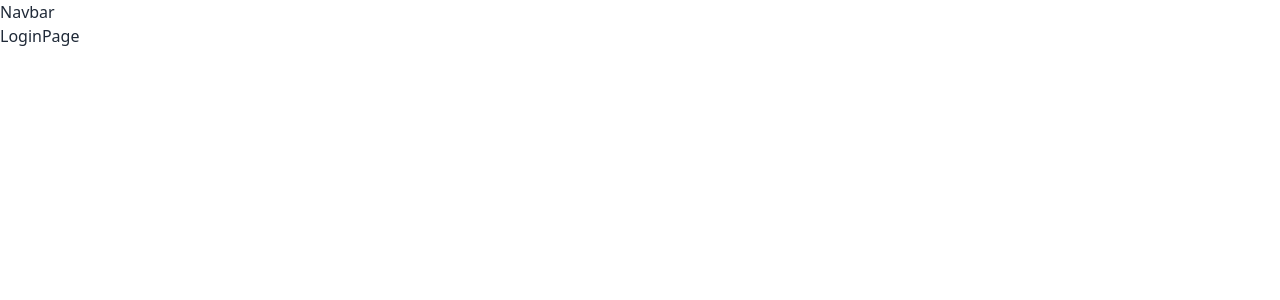
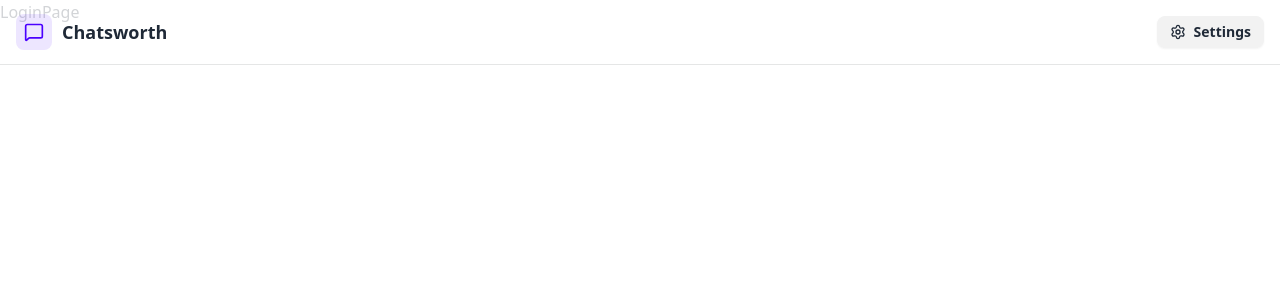
Before and after one commit to LukeZHar/Chat-App-RT-with-Images, a React (Vite) app in the folder frontend/: page /login in a window 1280 px wide. Shown: the top 300 px of the page. Built offline with nearby package versions, Linux system fonts and the light colour scheme; no server answers.

Commit message:
feat: integrate react-hot-toast for notifications on signup and logout; enhance form validation in SignUpPage

```diff
--- a/frontend/src/App.jsx
+++ b/frontend/src/App.jsx
@@ -9,6 +9,7 @@ import { Navigate, Route, Routes } from 'react-router-dom'
 import { useAuthStore } from './store/useAuthStore.js'
 import { useEffect } from 'react'
 import { Loader } from 'lucide-react'
+import { Toaster } from 'react-hot-toast'
 
 const App = () => {
   const { authUser, checkAuth, isCheckingAuth } = useAuthStore()
@@ -34,6 +35,7 @@ const App = () => {
         <Route path="/settings" element={<SettingsPage />} />
         <Route path="/profile" element={authUser ? <ProfilePage /> : <Navigate to="/login" />} />
       </Routes>
+      <Toaster />
     </div>
   )
 }
--- a/frontend/src/components/Navbar.jsx
+++ b/frontend/src/components/Navbar.jsx
@@ -1,7 +1,45 @@
+import { Link } from "react-router-dom"
+import { useAuthStore } from "../store/useAuthStore"
+import { LogOut, MessageSquare, Settings, User } from "lucide-react"
 
 const Navbar = () => {
+  const { authUser, logout } = useAuthStore()
+
   return (
-    <div>Navbar</div>
+    <header className="bg-base-100 border-b border-base-300 fixed w-full top-0 z-40 backdrop-blue-lg bg-base-100/80">
+      <div className="container mx-auto px-4 h-16">
+        <div className="flex items-center justify-between h-full">
+          <div className="flex items-center gap-8">
+            <Link to="/" className="flex items-center gap-2.5 hover:opacity-80 transition-all">
+              <div className="size-9 rounded-lg bg-primary/10 flex items-center justify-center">
+                <MessageSquare className="size-5 text-primary" />
+              </div>
+              <h1 className="text-lg font-bold">Chatsworth</h1>
+            </Link>
+          </div>
+
+          <div className="flex items-center gap-2">
+            <Link to="/settings" className="btn btn-sm gap-2 transition-colors">
+              <Settings className="size-4" />
+              <span className="hidden sm:inline">Settings</span>
+            </Link>
+
+            {authUser && (
+              <>
+                <Link to="/profile" className="btn btn-sm gap-2">
+                  <User className="size-5" />
+                  <span className="hidden sm:inline">Profile</span>
+                </Link>
+                <button className="flex gap-2 items-center" onClick={logout}>
+                  <LogOut className="size-5" />
+                  <span className="hidden sm:inline">Logout</span>
+                </button>
+              </>
+            )}
+          </div>
+        </div>
+      </div>
+    </header>
   )
 }
 
--- a/frontend/src/pages/SignUpPage.jsx
+++ b/frontend/src/pages/SignUpPage.jsx
@@ -3,6 +3,7 @@ import { useAuthStore } from "../store/useAuthStore.js";
 import { Eye, EyeOff, Loader2, Lock, Mail, MessageSquare, User } from "lucide-react";
 import { Link } from "react-router-dom";
 import AuthImagePattern from "../components/AuthImagePattern.jsx";
+import toast from "react-hot-toast";
 
 
 const SignUpPage = () => {
@@ -15,11 +16,22 @@ const SignUpPage = () => {
 
   const { signup, isSigningUp } = useAuthStore();
 
-  const validateForm = () => {};
+  const validateForm = () => {
+    if (!formData.fullName.trim()) return toast.error("Full Name is required");
+    if (!formData.email.trim()) return toast.error("Email is required");
+    if (!/\S+@\S+\.\S+/.test(formData.email)) return toast.error("Invalid email format");
+    if (!formData.password) return toast.error("Password is required");
+    if (formData.password.length < 6) return toast.error("Password must be at least 6 characters long");
+    return true;
+  };
 
   const handleSubmit = (e) => {
     e.preventDefault();
-  }
+
+    const success = validateForm();
+
+    if(success === true) signup(formData);
+  };
 
   return (
     <div className="min-h-screen grid lg:grid-cols-2">
--- a/frontend/src/store/useAuthStore.js
+++ b/frontend/src/store/useAuthStore.js
@@ -1,5 +1,6 @@
 import { create } from "zustand";
 import { axiosInstance } from "../lib/axios.js";
+import toast from "react-hot-toast";
 
 export const useAuthStore = create((set) => ({
   authUser: null,
@@ -23,6 +24,28 @@ export const useAuthStore = create((set) => ({
   },
 
   signup: async (data) => {
+    try {
+      const res = await axiosInstance.post("/auth/signup", data);
+      set({ authUser: res.data });
+      toast.success("Signup successful! Please log in.");
+    } catch (error) {
+      toast.error(
+        error.response.data.message || "Signup failed. Please try again."
+      );
+    } finally {
+      set({ isSigningUp: false });
+    }
+  },
 
+  logout: async () => {
+    try {
+        await axiosInstance.post("/auth/logout");
+        set({ authUser: null });
+        toast.success("Logged out successfully");
+    } catch (error) {
+        toast.error(
+            error.response.data.message || "Logout failed. Please try again."
+        );
+    }
   }
 }));
```
